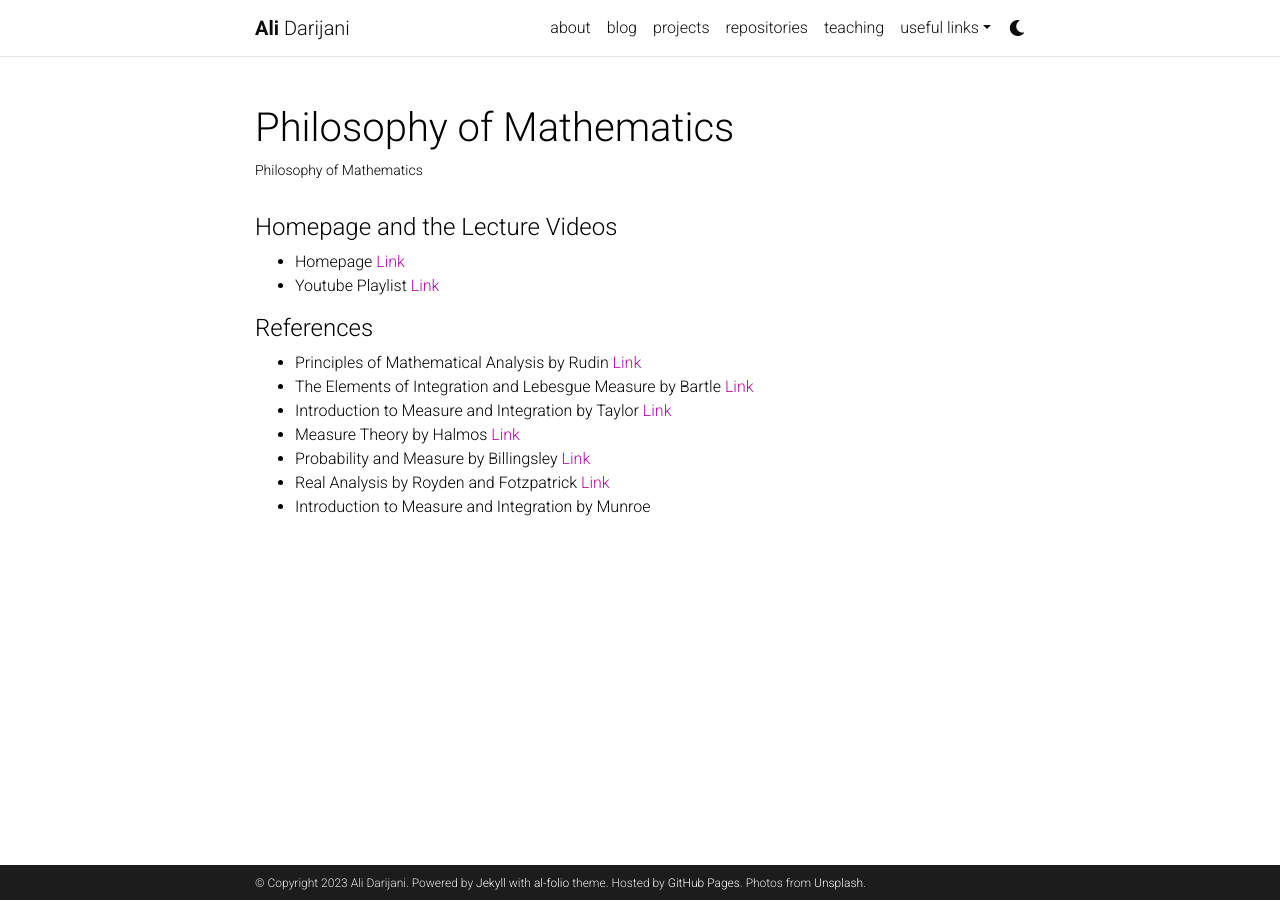
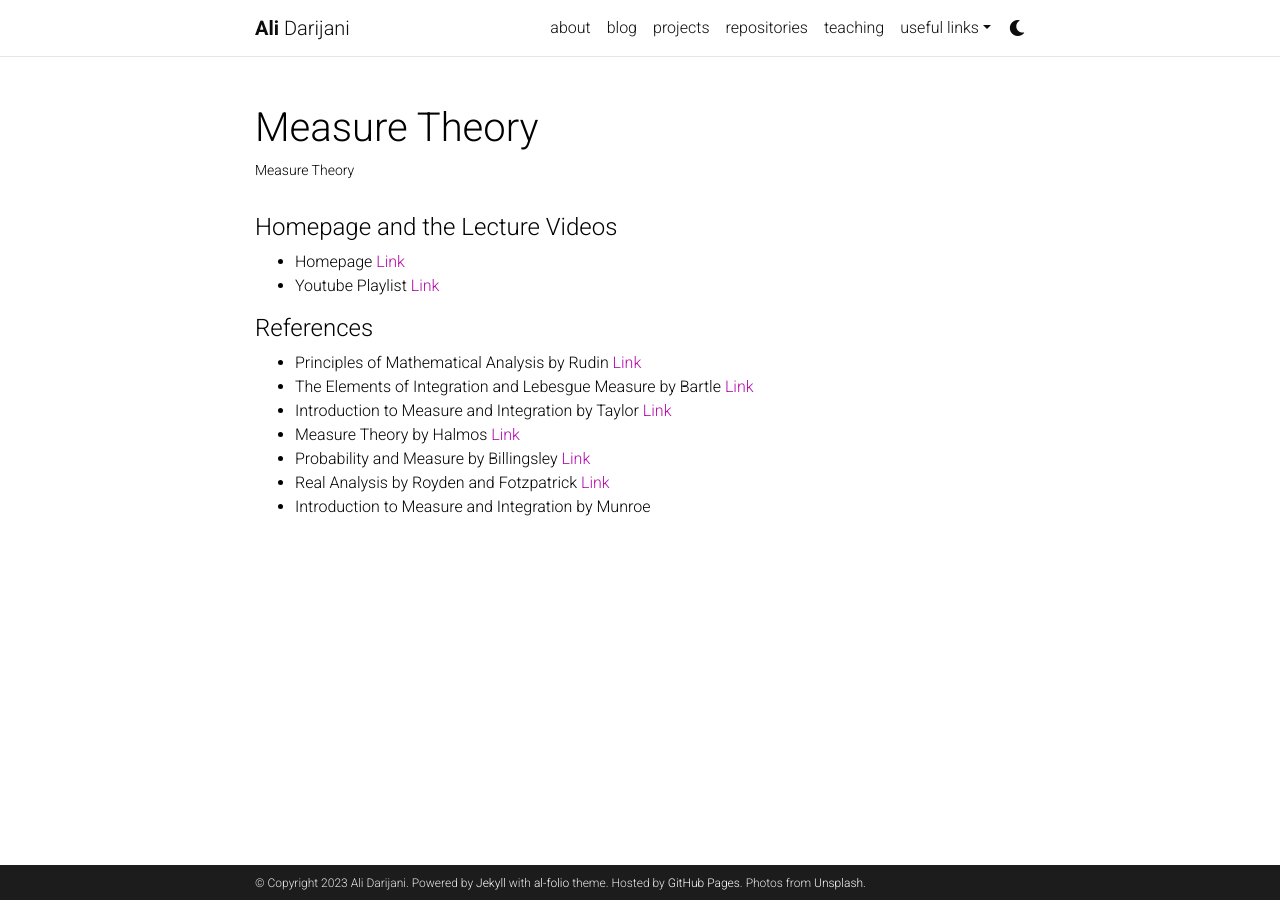
Before and after one commit to adarijani/adarijani.github.io_archived, a Jekyll site: the page built from _projects/10.measure_theory.md, in a window 1280 px wide. Built offline with Jekyll 4.4.1, drawn with Linux system fonts in a browser that asks for light colours; comment, search, counter and statistics services are not loaded; a style sheet for code colours, icons or effects is not loaded.

Commit message:
Update 10.measure_theory.md

```diff
--- a/_projects/10.measure_theory.md
+++ b/_projects/10.measure_theory.md
@@ -1,8 +1,8 @@
 ---
 layout: page
-title: Philosophy of Mathematics
-description: Philosophy of Mathematics
-img: assets/img/svg/philosophy.svg
+title: Measure Theory
+description: Measure Theory
+img: assets/img/svg/measure.svg
 importance: 13
 category: teaching
 ---
```
